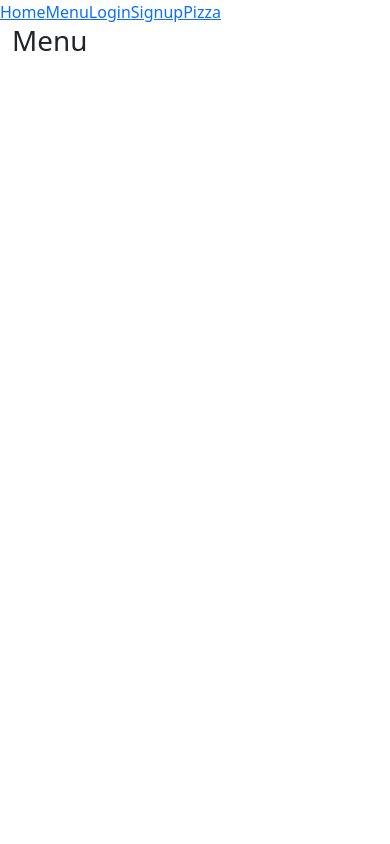
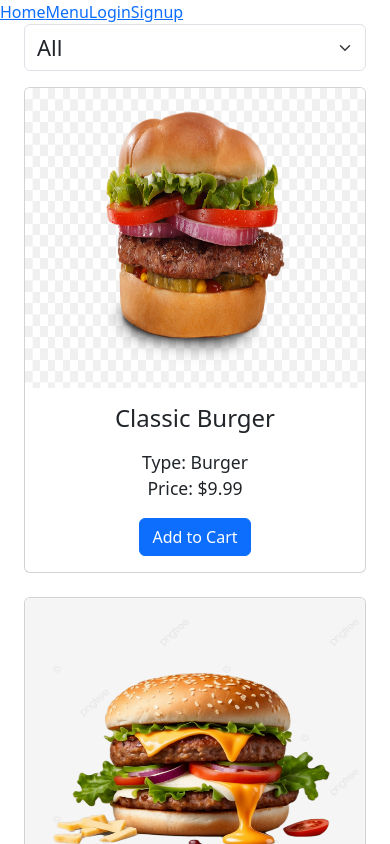
Before and after one commit to Blaxor44/Munchtique-Frontend, a Vue app: page /menu in a window 390 px wide. Shown: the top 844 px of the page. Built offline with nearby package versions, Linux system fonts and the light colour scheme.

Commit message:
modified and optimized menu view

```diff
--- a/src/App.vue
+++ b/src/App.vue
@@ -6,7 +6,6 @@
     <router-link to="/menu">Menu</router-link>
     <router-link to="/login">Login</router-link>
     <router-link to="/signup">Signup</router-link>
-    <router-link to="/pizza">Pizza</router-link>
   </div>
   <div class="container">
     <router-view></router-view>
--- a/src/data/food.json
+++ b/src/data/food.json
@@ -131,7 +131,7 @@
             "Sour Cream"
         ],
         "price": 5.49,
-        "image": "/src/components/icons/chickenwrap"
+        "image": "/src/components/icons/chickenwrap.jpg"
     },
     {
         "name": "Vegetarian Taco",
--- a/src/router/index.js
+++ b/src/router/index.js
@@ -3,14 +3,12 @@
 import Menu from "../views/Menu.vue";
 import Login from "../views/Login.vue";
 import Signup from "../views/Signup.vue";
-import PizzaView from "../views/PizzaView.vue";
 
 const routes = [
   { path: "/", name: "Home", component: Home },
   { path: "/menu", name: "Menu", component: Menu },
   { path: "/login", name: "Login", component: Login },
-  { path: "/signup", name: "Signup", component: Signup },
-  { path: "/pizza", name: "Pizza", component: PizzaView },
+  { path: "/signup", name: "Signup", component: Signup }
 ];
 
 const router = createRouter({
--- a/src/views/Login.vue
+++ b/src/views/Login.vue
@@ -61,12 +61,6 @@
 
 <style>
 .gradient-custom {
-/* fallback for old browsers */
-background: #6a11cb;
-
-/* Chrome 10-25, Safari 5.1-6 */
-background: -webkit-linear-gradient(to right, rgba(106, 17, 203, 1), rgba(37, 117, 252, 1));
-
-/* W3C, IE 10+/ Edge, Firefox 16+, Chrome 26+, Opera 12+, Safari 7+ */
-background: linear-gradient(to right, rgba(106, 17, 203, 1), rgba(37, 117, 252, 1))
-}</style>
+background: linear-gradient(to right, rgba(106, 17, 203, 1), rgba(37, 117, 252, 1));
+}
+</style>
--- a/src/views/Menu.vue
+++ b/src/views/Menu.vue
@@ -1,8 +1,84 @@
+<script>
+import axios from 'axios';
+
+export default {
+  data() {
+    return {
+    items: [],
+      selectedCategory: 'All',
+      categories: ['All', 'Burger', 'Pizza', 'Wrap', 'Hotdog', 'French Fries', 'Meat', 'Sushi', 'Fruit', 'Drink', 'Dessert']
+    };
+  },
+  computed: {
+    filteredItems() {
+      if (this.selectedCategory === 'All') {
+        return this.items; // Return all items if 'all' is selected
+      } else {
+        return this.items.filter(item => item.type === this.selectedCategory); // Filter items by selected category
+      }
+    }
+  },
+  mounted() {
+    this.fetchItems(); // Call the fetchItems function on mount
+  },
+  methods: {
+    fetchItems() {
+      axios
+        .get("/src/data/food.json") // Adjust the path if necessary
+        .then(response => {
+          this.items = response.data; // Store all items in the items array
+        })
+        .catch(error => {
+          console.error('Error fetching data:', error);
+        });
+    },
+  }
+};
+</script>
+
 <template>
-  <div class="Menu">
-    <h1>Menu</h1>
-  </div>
-</template>
+    <div class="container">
+        <!-- Dropdown menu to select category -->
+    <select v-model="selectedCategory" class="form-select mb-3" style="font-size: 22px;">
+      <option v-for="category in categories" :value="category" style="font-size: 20px;">{{ category }}</option>
+    </select>
+    <div class="row justify-content-center">
+      <div v-for="(item, index) in filteredItems" :key="index" class="col-lg-4 col-md-6 mb-4">
+        <div class="card h-100 text-center">
+          <!-- Add image if available -->
+          <img v-if="item.image" :src="item.image" class="card-img-top img-fluid" alt="Food Image">
+          <div class="card-body d-flex flex-column align-items-center">
+            <h5 class="card-title mb-3" style="font-size: 1.5rem">{{ item.name }}</h5>
+            <!-- Display food attributes -->
+            <p class="card-text" style="font-size: 1.1rem">
+              Type: {{ item.type }}<br>
+              Price: ${{ item.price }}<br>
+              <!-- Check if toppings/fillings/ingredients exist before displaying -->
+              <span v-if="item.type === 'Pizza' && item.toppings">Toppings: {{ item.toppings.join(', ') }}</span>
+              <span v-if="item.type === 'Burger' && item.topping">Topping: {{ item.topping }}</span>
+              <span v-if="item.type === 'Wrap' && item.fillings">Fillings: {{ item.fillings.join(', ') }}</span>
+              <span v-if="item.type === 'Hotdog' && item.toppings">Toppings: {{ item.toppings.join(', ') }}</span>
+              <span v-if="item.type === 'French Fries' && item.toppings">Toppings: {{ item.toppings.join(', ') }}</span>
+              <span v-if="item.type === 'Meat' && item.description">Description: {{ item.description }}</span>
+              <span v-if="item.type === 'Sushi' && item.ingredients">Ingredients: {{ item.ingredients.join(', ') }}</span>
+              <span v-if="item.type === 'Fruit' && item.description">Description: {{ item.description }}</span>
+              <span v-if="item.type === 'Drink' && item.description">Description: {{ item.description }}</span>
+              <span v-if="item.type === 'Description' && item.description">Description: {{ item.description }}</span>
+              <!-- Add more conditions for other types if needed -->
+            </p>
+            <button class="btn btn-primary mt-auto" style="font-size: 1rem" @click="addToCart(item)">Add to Cart</button>
+          </div>
+        </div>
+      </div>
+    </div>
+    </div>
+  </template>
+
+
 
 <style>
+.img-fluid {
+    max-width: 100%;
+    height: 300px;
+}
 </style>
--- a/src/views/PizzaView.vue
+++ /dev/null
@@ -1,50 +0,0 @@
-<script>
-import axios from 'axios';
-
-export default {
-  data() {
-    return {
-      pizza: []
-    };
-  },
-  mounted() {
-    axios
-      .get('@/src/data/food.json') // Adjust the path if necessary
-      .then(response => {
-        // Handle successful response
-        this.pizza = response.data;
-      })
-      .catch(error => {
-        // Handle error
-        console.error('Error fetching data:', error);
-      });
-  }
-};
-</script>
-
-<template>
-  <div class="container">
-    <div class="row">
-      <div v-for="(item, index) in pizza" :key="index" class="col-lg-4 col-md-6 mb-4">
-        <div class="card h-100">
-          <!-- Add pizza image if available -->
-          <img v-if="item.image" :src="item.image" class="card-img-top" alt="Pizza Image">
-          <div class="card-body">
-            <h5 class="card-title">{{ item.name }}</h5>
-            <!-- Display pizza attributes -->
-            <p v-if="item.type === 'Pizza'" class="card-text">
-              Type: {{ item.type }}<br>
-              Price: ${{ item.price }}<br>
-              Toppings: {{ item.toppings.join(', ') }}
-            </p>
-            <!-- Add other attributes if needed -->
-          </div>
-        </div>
-      </div>
-    </div>
-  </div>
-</template>
-
-<style>
-/* Add custom CSS styles here */
-</style>
```
